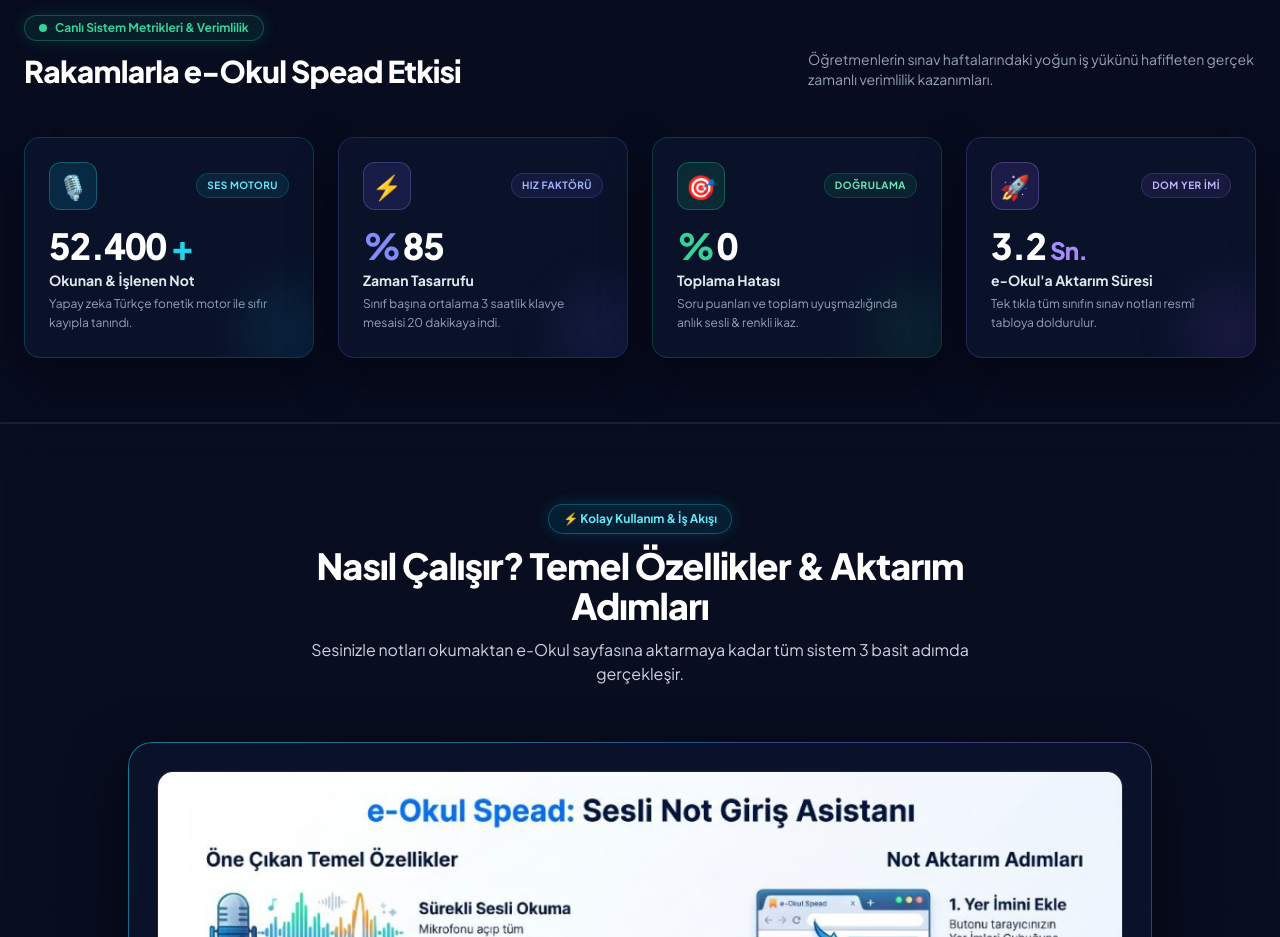
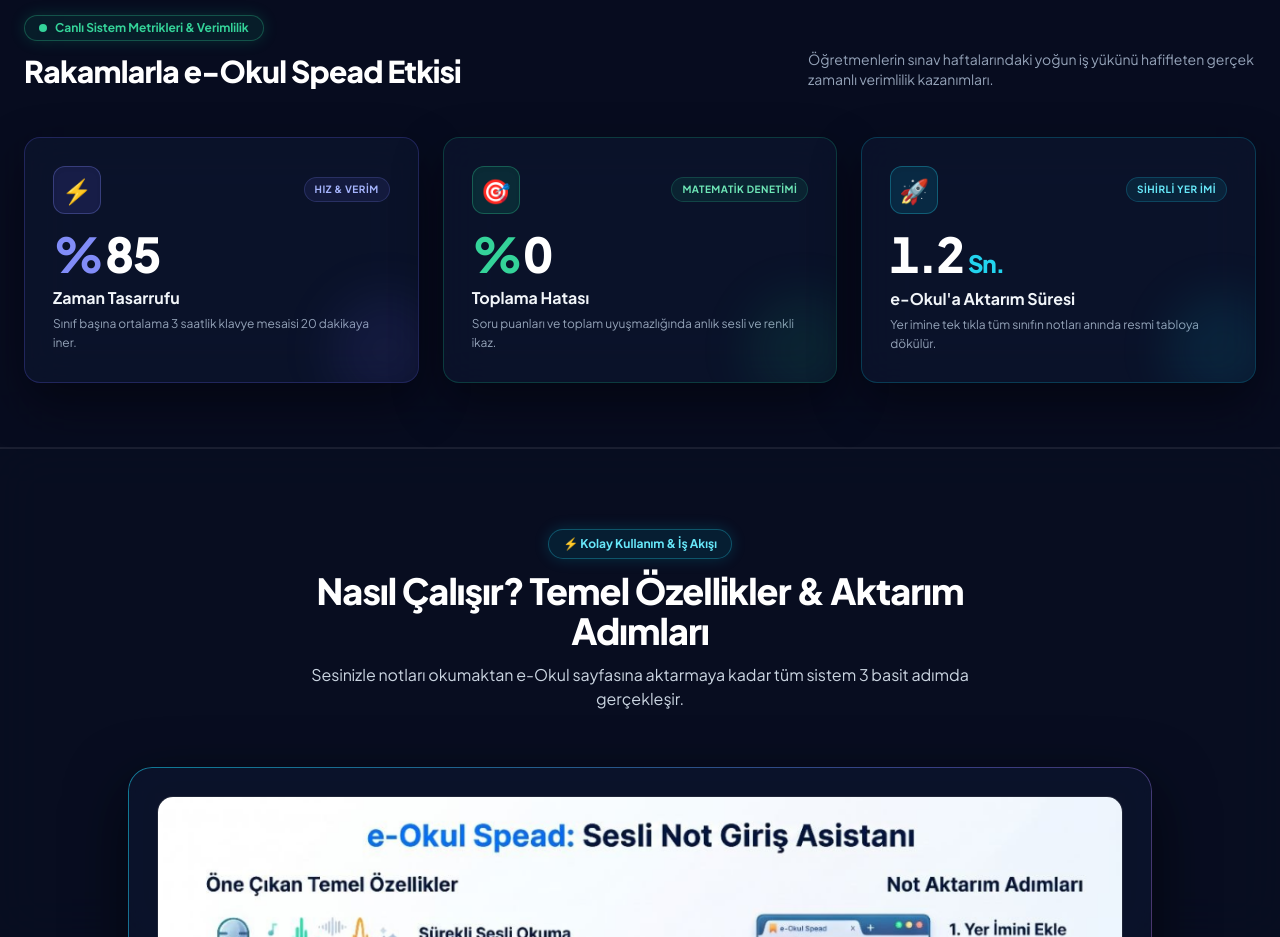
Before and after one commit to kralmustafa2023-lgtm/e-okul-spead, a plain HTML site: page index.html in a window 1280 px wide. Shown: the part 880-1817 px from the top of the page. Drawn offline with nearby package versions, Linux system fonts and the light colour scheme; no server answers.

Commit message:
fix: okunan notlar istatistigi kaldirildi, aktarim suresi 1.2 sn ye dusuruldu

```diff
--- a/index.html
+++ b/index.html
@@ -381,75 +381,58 @@
         </p>
       </div>
 
-      <!-- 4 Glowing Metric Cards -->
-      <div class="grid grid-cols-1 sm:grid-cols-2 lg:grid-cols-4 gap-6" id="stats-container">
+      <!-- 3 Glowing Metric Cards -->
+      <div class="grid grid-cols-1 md:grid-cols-3 gap-6" id="stats-container">
 
-        <!-- Stat Card 1 -->
-        <div class="glass-card glass-card-hover p-6 rounded-2xl border-cyan-500/25 relative overflow-hidden group">
-          <div class="absolute -right-6 -bottom-6 w-24 h-24 bg-cyan-500/10 rounded-full blur-xl group-hover:bg-cyan-500/20 transition-all"></div>
-          <div class="flex items-center justify-between mb-4">
-            <div class="w-12 h-12 rounded-xl bg-cyan-500/15 border border-cyan-400/30 flex items-center justify-center text-cyan-400 text-2xl shadow-inner">
-              🎙️
-            </div>
-            <span class="text-[10px] font-bold uppercase tracking-wider text-cyan-300 bg-cyan-500/10 px-2.5 py-1 rounded-full border border-cyan-400/20">Ses Motoru</span>
-          </div>
-          <div class="text-3xl sm:text-4xl font-black text-white tracking-tight mb-1 flex items-baseline">
-            <span class="stat-number count-up" data-target="52400" data-format="integer">0</span>
-            <span class="text-cyan-400 ml-1">+</span>
-          </div>
-          <p class="text-sm font-bold text-slate-200">Okunan & İşlenen Not</p>
-          <p class="text-xs text-slate-400 mt-1 leading-relaxed">Yapay zeka Türkçe fonetik motor ile sıfır kayıpla tanındı.</p>
-        </div>
-
-        <!-- Stat Card 2 -->
-        <div class="glass-card glass-card-hover p-6 rounded-2xl border-indigo-500/25 relative overflow-hidden group">
-          <div class="absolute -right-6 -bottom-6 w-24 h-24 bg-indigo-500/10 rounded-full blur-xl group-hover:bg-indigo-500/20 transition-all"></div>
+        <!-- Stat Card 1: Zaman Tasarrufu -->
+        <div class="glass-card glass-card-hover p-7 rounded-2xl border-indigo-500/25 relative overflow-hidden group">
+          <div class="absolute -right-6 -bottom-6 w-28 h-28 bg-indigo-500/10 rounded-full blur-xl group-hover:bg-indigo-500/20 transition-all"></div>
           <div class="flex items-center justify-between mb-4">
             <div class="w-12 h-12 rounded-xl bg-indigo-500/15 border border-indigo-400/30 flex items-center justify-center text-indigo-400 text-2xl shadow-inner">
               ⚡
             </div>
-            <span class="text-[10px] font-bold uppercase tracking-wider text-indigo-300 bg-indigo-500/10 px-2.5 py-1 rounded-full border border-indigo-400/20">Hız Faktörü</span>
+            <span class="text-[10px] font-bold uppercase tracking-wider text-indigo-300 bg-indigo-500/10 px-2.5 py-1 rounded-full border border-indigo-400/20">Hız & Verim</span>
           </div>
-          <div class="text-3xl sm:text-4xl font-black text-white tracking-tight mb-1 flex items-baseline">
+          <div class="text-4xl sm:text-5xl font-black text-white tracking-tight mb-2 flex items-baseline">
             <span class="text-indigo-400 mr-0.5">%</span>
             <span class="stat-number count-up" data-target="85" data-format="percent">0</span>
           </div>
-          <p class="text-sm font-bold text-slate-200">Zaman Tasarrufu</p>
-          <p class="text-xs text-slate-400 mt-1 leading-relaxed">Sınıf başına ortalama 3 saatlik klavye mesaisi 20 dakikaya indi.</p>
+          <p class="text-base font-bold text-slate-100">Zaman Tasarrufu</p>
+          <p class="text-xs text-slate-400 mt-1 leading-relaxed">Sınıf başına ortalama 3 saatlik klavye mesaisi 20 dakikaya iner.</p>
         </div>
 
-        <!-- Stat Card 3 -->
-        <div class="glass-card glass-card-hover p-6 rounded-2xl border-emerald-500/25 relative overflow-hidden group">
-          <div class="absolute -right-6 -bottom-6 w-24 h-24 bg-emerald-500/10 rounded-full blur-xl group-hover:bg-emerald-500/20 transition-all"></div>
+        <!-- Stat Card 2: Toplama Hatası -->
+        <div class="glass-card glass-card-hover p-7 rounded-2xl border-emerald-500/25 relative overflow-hidden group">
+          <div class="absolute -right-6 -bottom-6 w-28 h-28 bg-emerald-500/10 rounded-full blur-xl group-hover:bg-emerald-500/20 transition-all"></div>
           <div class="flex items-center justify-between mb-4">
             <div class="w-12 h-12 rounded-xl bg-emerald-500/15 border border-emerald-400/30 flex items-center justify-center text-emerald-400 text-2xl shadow-inner">
               🎯
             </div>
-            <span class="text-[10px] font-bold uppercase tracking-wider text-emerald-300 bg-emerald-500/10 px-2.5 py-1 rounded-full border border-emerald-400/20">Doğrulama</span>
+            <span class="text-[10px] font-bold uppercase tracking-wider text-emerald-300 bg-emerald-500/10 px-2.5 py-1 rounded-full border border-emerald-400/20">Matematik Denetimi</span>
           </div>
-          <div class="text-3xl sm:text-4xl font-black text-white tracking-tight mb-1 flex items-baseline">
+          <div class="text-4xl sm:text-5xl font-black text-white tracking-tight mb-2 flex items-baseline">
             <span class="text-emerald-400 mr-0.5">%</span>
             <span class="stat-number count-up" data-target="0" data-format="zero">0</span>
           </div>
-          <p class="text-sm font-bold text-slate-200">Toplama Hatası</p>
-          <p class="text-xs text-slate-400 mt-1 leading-relaxed">Soru puanları ve toplam uyuşmazlığında anlık sesli & renkli ikaz.</p>
+          <p class="text-base font-bold text-slate-100">Toplama Hatası</p>
+          <p class="text-xs text-slate-400 mt-1 leading-relaxed">Soru puanları ve toplam uyuşmazlığında anlık sesli ve renkli ikaz.</p>
         </div>
 
-        <!-- Stat Card 4 -->
-        <div class="glass-card glass-card-hover p-6 rounded-2xl border-violet-500/25 relative overflow-hidden group">
-          <div class="absolute -right-6 -bottom-6 w-24 h-24 bg-violet-500/10 rounded-full blur-xl group-hover:bg-violet-500/20 transition-all"></div>
+        <!-- Stat Card 3: e-Okul Aktarımı -->
+        <div class="glass-card glass-card-hover p-7 rounded-2xl border-cyan-500/25 relative overflow-hidden group">
+          <div class="absolute -right-6 -bottom-6 w-28 h-28 bg-cyan-500/10 rounded-full blur-xl group-hover:bg-cyan-500/20 transition-all"></div>
           <div class="flex items-center justify-between mb-4">
-            <div class="w-12 h-12 rounded-xl bg-violet-500/15 border border-violet-400/30 flex items-center justify-center text-violet-400 text-2xl shadow-inner">
+            <div class="w-12 h-12 rounded-xl bg-cyan-500/15 border border-cyan-400/30 flex items-center justify-center text-cyan-400 text-2xl shadow-inner">
               🚀
             </div>
-            <span class="text-[10px] font-bold uppercase tracking-wider text-violet-300 bg-violet-500/10 px-2.5 py-1 rounded-full border border-violet-400/20">DOM Yer İmi</span>
+            <span class="text-[10px] font-bold uppercase tracking-wider text-cyan-300 bg-cyan-500/10 px-2.5 py-1 rounded-full border border-cyan-400/20">Sihirli Yer İmi</span>
           </div>
-          <div class="text-3xl sm:text-4xl font-black text-white tracking-tight mb-1 flex items-baseline">
-            <span class="stat-number count-up" data-target="3.2" data-format="decimal">0.0</span>
-            <span class="text-violet-400 text-2xl ml-1">Sn.</span>
+          <div class="text-4xl sm:text-5xl font-black text-white tracking-tight mb-2 flex items-baseline">
+            <span class="stat-number count-up" data-target="1.2" data-format="decimal">0.0</span>
+            <span class="text-cyan-400 text-2xl ml-1">Sn.</span>
           </div>
-          <p class="text-sm font-bold text-slate-200">e-Okul'a Aktarım Süresi</p>
-          <p class="text-xs text-slate-400 mt-1 leading-relaxed">Tek tıkla tüm sınıfın sınav notları resmî tabloya doldurulur.</p>
+          <p class="text-base font-bold text-slate-100">e-Okul'a Aktarım Süresi</p>
+          <p class="text-xs text-slate-400 mt-1 leading-relaxed">Yer imine tek tıkla tüm sınıfın notları anında resmi tabloya dökülür.</p>
         </div>
 
       </div>
```
